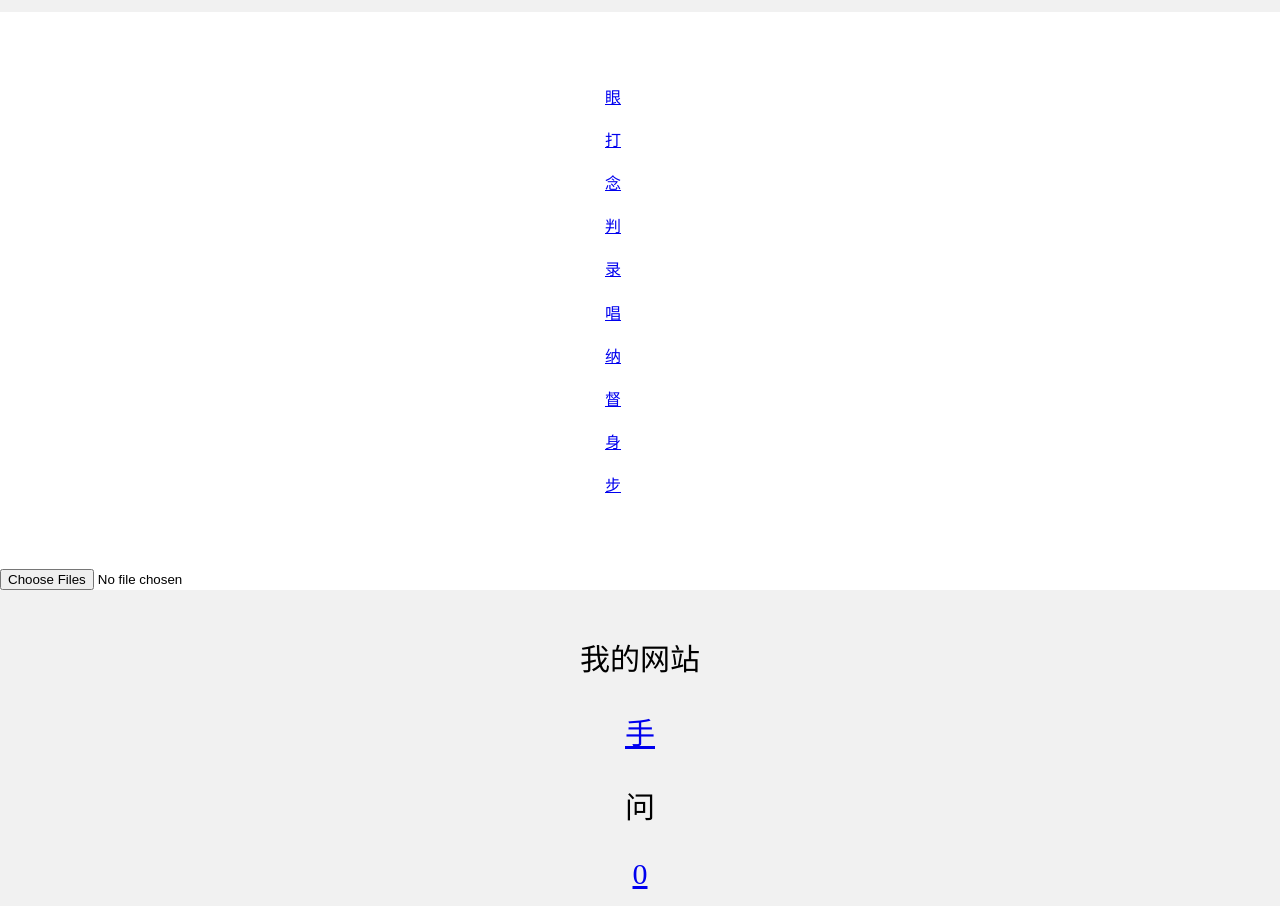
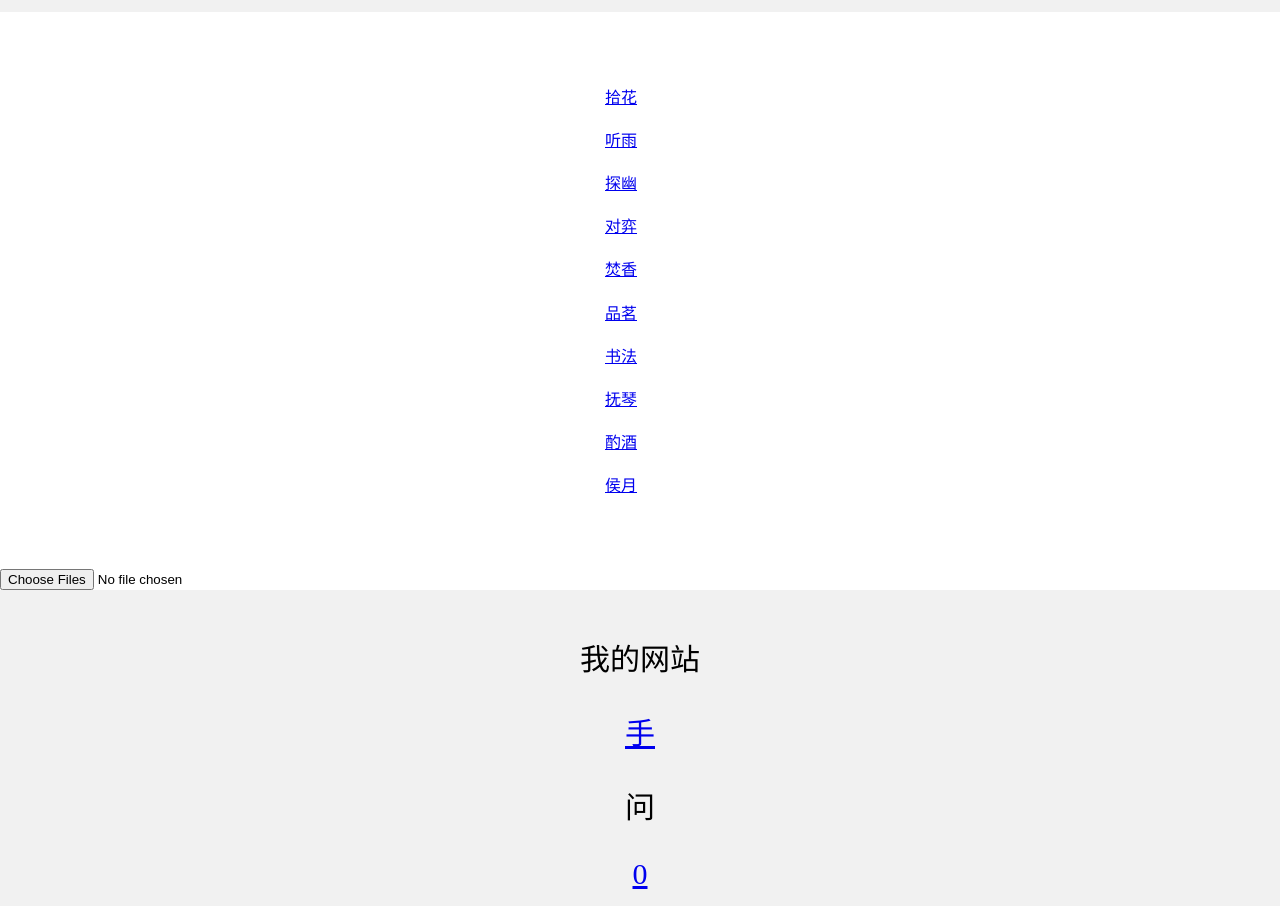
Before and after one commit to admax-001/yashi, a plain HTML site: page index.html in a window 1280 px wide. Shown: the part 42-948 px from the top of the page. Drawn offline with Linux system fonts and the light colour scheme.

Commit message:
Update index.html

```diff
--- a/index.html
+++ b/index.html
@@ -3,7 +3,7 @@
   <head>
     <meta charset="utf-8">
     <meta name="viewport" content="width=device-width, initial-scale=1" />
-    <title>时时</title>
+    <title>雅事</title>
     <style>
       body {
         margin: 0;
@@ -27,16 +27,16 @@
     ">
       <DT><H3 ADD_DATE="1700567557"></H3>
         <DL><p>
-          <DT><A HREF="http://u1.cx/girl/" ADD_DATE="1729941310" LAST_MODIFIED="1731143122">眼</A>
-          <DT><A HREF="http://38.174.113.122:5555/" ADD_DATE="1728168402" LAST_MODIFIED="1731143124">打</A>
-          <DT><A HREF="https://1024.xufengnian.site/" ADD_DATE="1721626965" LAST_MODIFIED="1731143126">念</A>
-          <DT><A HREF="https://link3.cc/galijun" ADD_DATE="1733816776">判</A>
-          <DT><A HREF="https://www.mikuclub.win/" ADD_DATE="1726810089" LAST_MODIFIED="1731312194">录</A>
-          <DT><A HREF="https://www.moe-box.com/#term-757" ADD_DATE="1717654513" LAST_MODIFIED="1731312621">唱</A>
-          <DT><A HREF="https://nkvlog.com/" ADD_DATE="1735464366">纳</A>
-          <DT><A HREF="https://qinggongju.com/xiaojiejie" ADD_DATE="1736324999">督</A>
-          <DT><A HREF="https://www.xiaolufx01.com/xiaojiejie" ADD_DATE="1736325121">身</A>
-          <DT><A HREF="https://v.nrzj.vip/" ADD_DATE="1736500398" LAST_MODIFIED="1737075719">步</A>
+          <DT><A HREF="http://u1.cx/girl/" ADD_DATE="1729941310" LAST_MODIFIED="1731143122">拾花</A>
+          <DT><A HREF="http://38.174.113.122:5555/" ADD_DATE="1728168402" LAST_MODIFIED="1731143124">听雨</A>
+          <DT><A HREF="https://1024.xufengnian.site/" ADD_DATE="1721626965" LAST_MODIFIED="1731143126">探幽</A>
+          <DT><A HREF="https://link3.cc/galijun" ADD_DATE="1733816776">对弈</A>
+          <DT><A HREF="https://www.mikuclub.win/" ADD_DATE="1726810089" LAST_MODIFIED="1731312194">焚香</A>
+          <DT><A HREF="https://www.moe-box.com/#term-757" ADD_DATE="1717654513" LAST_MODIFIED="1731312621">品茗</A>
+          <DT><A HREF="https://nkvlog.com/" ADD_DATE="1735464366">书法</A>
+          <DT><A HREF="https://qinggongju.com/xiaojiejie" ADD_DATE="1736324999">抚琴</A>
+          <DT><A HREF="https://www.xiaolufx01.com/xiaojiejie" ADD_DATE="1736325121">酌酒</A>
+          <DT><A HREF="https://v.nrzj.vip/" ADD_DATE="1736500398" LAST_MODIFIED="1737075719">侯月</A>
         </DL><p>
     </div>
     <div>
```
